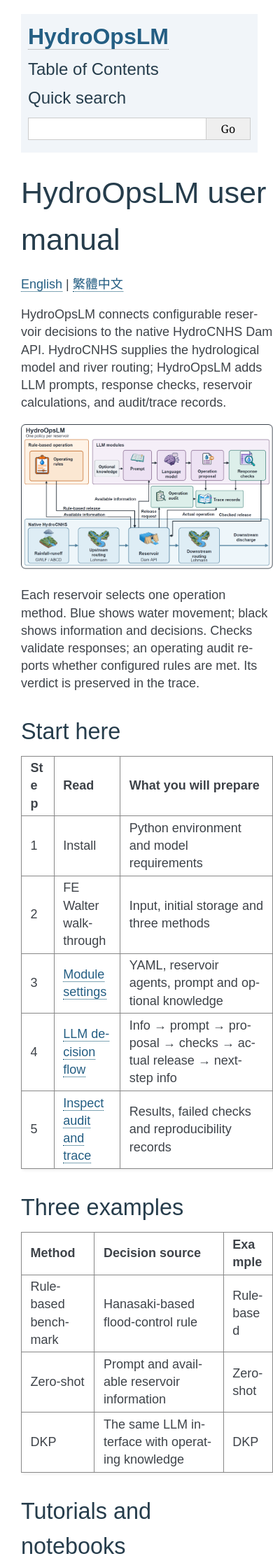
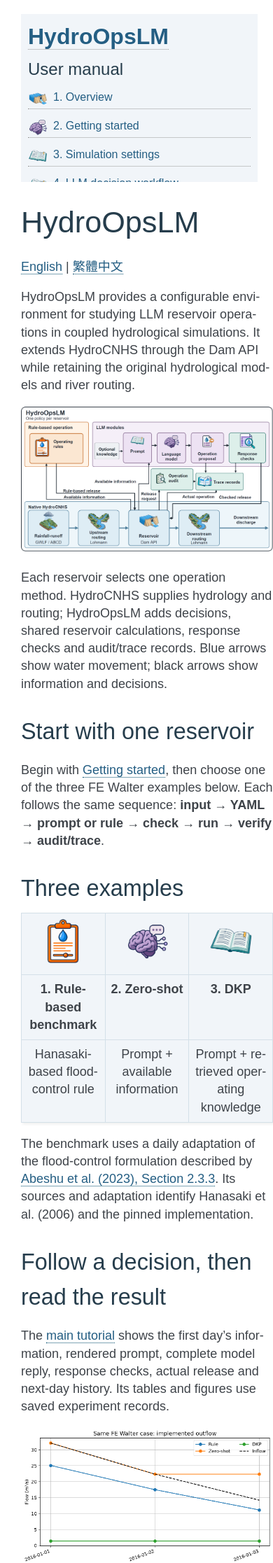
Before and after one commit to WenyuChiou/HydroReOpLLM, a Sphinx documentation site: the page built from docs/index.md, in a window 390 px wide. Shown: the top 2233 px of the page at 70% size. Built offline with Sphinx 7.4.7, drawn with Linux system fonts in a browser that asks for light colours; some of the changed text lies outside the part shown.

Commit message:
docs: guide users through three reservoir examples
Add the English chapter menu and profile-style icon links, matching seven-step case walkthroughs, embedded results and original notebook downloads. Preserve benchmark attribution and saved audit evidence.

Review-trigger: >=50 changed lines; >=3 files; documentation builder file I/O.
Reviewer: independent documentation_site_final_review (code-reviewer); PASS.
Reviewed-staged-SHA256: 4141c2fdd57eeb6cfb83ac7ad6b9a47a7c6c75f558d9777c85f50a939a2015af

Validation: Sphinx -W working and clean builds; 1298 local references; 10 tests and 4 subtests; zero new model requests.

````diff
--- a/docs/_static/manual.css
+++ b/docs/_static/manual.css
@@ -65,3 +65,34 @@ div.cell_output pre.prompt-text { font-size: 16px; line-height: 1.45; }
   white-space: nowrap;
   overflow-wrap: normal;
 }
+
+/* Linked illustrations identify the three examples; text labels remain links.
+   These rules are scoped so scientific tables keep their original layout. */
+div.body .example-links table { width: 100%; table-layout: fixed; }
+div.body .example-links th, div.body .example-links td {
+  width: 33.333%; padding: 12px 16px; text-align: center; vertical-align: top;
+  background: #f1f5f9; border: 1px solid #d4e0e8;
+}
+div.body .example-links th { padding-bottom: 0; }
+div.body .example-links td { border-top: 0; }
+div.body .example-links img { width: 88px; height: 88px; object-fit: contain; }
+div.body .example-links a { text-decoration: none; }
+div.body .example-links a:hover { text-decoration: underline; }
+div.body .example-links a:focus-visible,
+div.sphinxsidebar .manual-navigation a:focus-visible {
+  outline: 2px solid #245e83; outline-offset: 4px;
+}
+div.sphinxsidebar .manual-navigation { list-style: none; padding-left: 0; }
+div.sphinxsidebar .manual-navigation > li { margin-bottom: 12px; }
+div.sphinxsidebar .manual-navigation ul { list-style: none; padding-left: 16px; }
+div.sphinxsidebar .manual-navigation ul li { margin: 8px 0; }
+div.sphinxsidebar .manual-navigation a {
+  display: flex; align-items: flex-start; gap: 8px;
+}
+div.sphinxsidebar .navigation-icon {
+  width: 28px; height: 28px; object-fit: contain; flex-shrink: 0;
+}
+@media (max-width: 600px) {
+  div.body .example-links th, div.body .example-links td { padding: 8px 4px; }
+  div.body .example-links img { width: 64px; height: 64px; }
+}
--- /dev/null
+++ b/docs/_templates/navigation.html
@@ -0,0 +1,21 @@
+<nav aria-label="User manual">
+  <h3>User manual</h3>
+  <ul class="manual-navigation">
+    <li><a href="{{ pathto('docs/README') }}"><img class="navigation-icon" src="{{ pathto('_static/icons/reservoir.png', 1) }}" alt="" aria-hidden="true">1. Overview</a></li>
+    <li><a href="{{ pathto('docs/GETTING_STARTED') }}"><img class="navigation-icon" src="{{ pathto('_static/icons/language-model.png', 1) }}" alt="" aria-hidden="true">2. Getting started</a></li>
+    <li><a href="{{ pathto('docs/USER_GUIDE') }}"><img class="navigation-icon" src="{{ pathto('_static/icons/prompt.png', 1) }}" alt="" aria-hidden="true">3. Simulation settings</a></li>
+    <li><a href="{{ pathto('docs/LLM_MODULES') }}"><img class="navigation-icon" src="{{ pathto('_static/icons/prompt.png', 1) }}" alt="" aria-hidden="true">4. LLM decision workflow</a></li>
+    <li><a href="{{ pathto('examples/fe_walter/README') }}"><img class="navigation-icon" src="{{ pathto('_static/icons/rule.png', 1) }}" alt="" aria-hidden="true">5. Examples</a>
+      <ul>
+        <li><a href="{{ pathto('examples/fe_walter/benchmark/README') }}"><img class="navigation-icon" src="{{ pathto('_static/icons/rule.png', 1) }}" alt="" aria-hidden="true">Rule-based benchmark</a></li>
+        <li><a href="{{ pathto('examples/fe_walter/zero_shot/README') }}"><img class="navigation-icon" src="{{ pathto('_static/icons/language-model.png', 1) }}" alt="" aria-hidden="true">Zero-shot</a></li>
+        <li><a href="{{ pathto('examples/fe_walter/dkp/README') }}"><img class="navigation-icon" src="{{ pathto('_static/icons/prompt.png', 1) }}" alt="" aria-hidden="true">DKP</a></li>
+      </ul>
+    </li>
+    <li><a href="{{ pathto('tutorials/advanced') }}"><img class="navigation-icon" src="{{ pathto('_static/icons/reservoir.png', 1) }}" alt="" aria-hidden="true">6. Multiple reservoirs</a></li>
+    <li><a href="{{ pathto('docs/RESULTS_GUIDE') }}"><img class="navigation-icon" src="{{ pathto('_static/icons/records.png', 1) }}" alt="" aria-hidden="true">7. Results, audit and troubleshooting</a></li>
+    <li><a href="{{ pathto('docs/REFERENCE') }}"><img class="navigation-icon" src="{{ pathto('_static/icons/records.png', 1) }}" alt="" aria-hidden="true">8. Reference and citation</a></li>
+  </ul>
+  <p><a href="{{ pathto('tutorials/main') }}">Main tutorial</a> ·
+     <a href="{{ pathto('index.zh-TW') }}">繁體中文</a></p>
+</nav>
--- a/docs/build.py
+++ b/docs/build.py
@@ -33,6 +33,7 @@ PAGES = {
         "README.md", "README.zh-TW.md", "LLM_MODULES.md", "LLM_MODULES.zh-TW.md",
         "USER_GUIDE.md", "USER_GUIDE.zh-TW.md", "HYDROLOGY_SETUP.md",
         "LIVE_READINESS.md", "auditor_plugins.md", "PROJECT_INVENTORY.md", "BUILDING.md",
+        "GETTING_STARTED.md", "RESULTS_GUIDE.md", "REFERENCE.md",
     )},
 }
 LINK = re.compile(r"(!?\[[^\]]*\]\()([^\s)]+)(\))")
@@ -84,14 +85,15 @@ def prepare(source: Path) -> None:
     for name in ("main", "advanced"):
         shutil.copyfile(ROOT / f"tutorials/{name}.ipynb", downloads / f"{name}.ipynb")
     groups = {
-        "Start here": ["docs/README", "docs/BUILDING", "examples/fe_walter/README"],
-        "Three methods": [f"examples/fe_walter/{method}/README"
+        "User guide": ["docs/README", "docs/GETTING_STARTED", "docs/USER_GUIDE",
+                       "docs/LLM_MODULES", "examples/fe_walter/README"],
+        "Three examples": [f"examples/fe_walter/{method}/README"
                           for method in ("benchmark", "zero_shot", "dkp")],
-        "Configure and verify": ["docs/LLM_MODULES", "docs/USER_GUIDE",
-                                 "docs/auditor_plugins", "docs/LIVE_READINESS"],
-        "Tutorials": ["tutorials/README", "tutorials/main", "tutorials/advanced"],
+        "Continue": ["tutorials/advanced", "docs/RESULTS_GUIDE", "docs/REFERENCE"],
+        "Tutorials": ["tutorials/README", "tutorials/main"],
         "HydroCNHS and references": ["docs/HYDROLOGY_SETUP", "paper/technical_note",
-                                    "docs/PROJECT_INVENTORY", "archive/README", "repository"],
+                                    "docs/PROJECT_INVENTORY", "archive/README", "repository",
+                                    "docs/BUILDING", "docs/auditor_plugins", "docs/LIVE_READINESS"],
         "繁體中文": [path.rsplit(".", 1)[0] for path in PAGES.values()
                    if "zh-TW" in path],
     }
@@ -101,6 +103,7 @@ def prepare(source: Path) -> None:
                          + "\n".join(entries) + "\n```\n")
     shutil.copyfile(ROOT / "docs/conf.py", source / "conf.py")
     shutil.copytree(ROOT / "docs/_static", source / "_static")
+    shutil.copytree(ROOT / "docs/_templates", source / "_templates")
 
 
 def main() -> int:
--- a/docs/conf.py
+++ b/docs/conf.py
@@ -12,5 +12,6 @@ html_static_path = ["_static"]
 html_css_files = ["manual.css"]
 html_theme_options = {"page_width": "1280px", "body_max_width": "960px",
                       "sidebar_width": "260px", "fixed_sidebar": True}
-html_sidebars = {"**": ["about.html", "globaltoc.html", "searchbox.html"]}
-exclude_patterns = ["_static/**", "_notebook_downloads/**"]  # Downloads are not extra pages.
+templates_path = ["_templates"]
+html_sidebars = {"**": ["about.html", "navigation.html", "searchbox.html"]}
+exclude_patterns = ["_static/**", "_templates/**", "_notebook_downloads/**"]
--- a/docs/index.md
+++ b/docs/index.md
@@ -1,49 +1,68 @@
-# HydroOpsLM user manual
+# HydroOpsLM
 
 [English](index.md) | [繁體中文](index.zh-TW.md)
 
-HydroOpsLM connects configurable reservoir decisions to the native HydroCNHS
-Dam API. HydroCNHS supplies the hydrological model and river routing; HydroOpsLM
-adds LLM prompts, response checks, reservoir calculations, and audit/trace records.
+HydroOpsLM provides a configurable environment for studying LLM reservoir
+operations in coupled hydrological simulations. It extends HydroCNHS through
+the Dam API while retaining the original hydrological models and river routing.
 
 ![HydroOpsLM concept](figures/hydrocnhs-coupling-framework-en.png)
 
-Each reservoir selects one operation method. Blue shows water movement; black
-shows information and decisions. Checks validate responses; an operating audit
-reports whether configured rules are met. Its verdict is preserved in the trace.
+Each reservoir selects one operation method. HydroCNHS supplies hydrology and
+routing; HydroOpsLM adds decisions, shared reservoir calculations, response checks
+and audit/trace records. Blue arrows show water movement; black arrows show
+information and decisions.
 
-## Start here
+## Start with one reservoir
 
-| Step | Read | What you will prepare |
-|---|---|---|
-| 1 | [Install](../README.md#install) | Python environment and model requirements |
-| 2 | [FE Walter walkthrough](../examples/fe_walter/README.md) | Input, initial storage and three methods |
-| 3 | [Module settings](USER_GUIDE.md) | YAML, reservoir agents, prompt and optional knowledge |
-| 4 | [LLM decision flow](LLM_MODULES.md) | Info → prompt → proposal → checks → actual release → next-step info |
-| 5 | [Inspect audit and trace](USER_GUIDE.md#troubleshooting) | Results, failed checks and reproducibility records |
+Begin with [Getting started](GETTING_STARTED.md), then choose one of the three
+FE Walter examples below. Each follows the same sequence:
+**input → YAML → prompt or rule → check → run → verify → audit/trace**.
 
 ## Three examples
 
-| Method | Decision source | Example |
+::::{container} example-links
+
+| ![Rule-based benchmark](_static/icons/rule.png) | ![Zero-shot](_static/icons/language-model.png) | ![DKP](_static/icons/prompt.png) |
 |---|---|---|
-| Rule-based benchmark | Hanasaki-based flood-control rule | [Rule-based](../examples/fe_walter/benchmark/README.md) |
-| Zero-shot | Prompt and available reservoir information | [Zero-shot](../examples/fe_walter/zero_shot/README.md) |
-| DKP | The same LLM interface with operating knowledge | [DKP](../examples/fe_walter/dkp/README.md) |
+| **[1. Rule-based benchmark](../examples/fe_walter/benchmark/README.md)** | **[2. Zero-shot](../examples/fe_walter/zero_shot/README.md)** | **[3. DKP](../examples/fe_walter/dkp/README.md)** |
+| Hanasaki-based flood-control rule | Prompt + available information | Prompt + retrieved operating knowledge |
 
-## Tutorials and notebooks
+::::
 
-Read the [single-reservoir tutorial](../tutorials/main.ipynb) or the
-[multiple-reservoir tutorial](../tutorials/advanced.ipynb) in this site. Their
-tables, figures and model replies use saved experiment records. Building the
-site makes no model request.
+The benchmark uses a daily adaptation of the flood-control formulation described
+by [Abeshu et al. (2023), Section 2.3.3](https://gmd.copernicus.org/articles/16/5449/2023/).
+Its [sources and adaptation](../examples/fe_walter/benchmark/README.md#sources-and-adaptation)
+identify Hanasaki et al. (2006) and the pinned implementation.
+
+## Follow a decision, then read the result
+
+The [main tutorial](../tutorials/main.ipynb) shows the first day's information,
+rendered prompt, complete model reply, response checks, actual release and
+next-day history. Its tables and figures use saved experiment records.
+
+![Three-day FE Walter results](../tutorials/assets/fe_walter_three_method.png)
+
+These three-day trajectories share inflow and initial conditions. They illustrate
+implemented outflow and storage; they do not establish policy performance.
+Operating-audit verdicts remain visible in the tutorial.
 
 - {download}`Download the main notebook <_notebook_downloads/main.ipynb>`
+
+Use [Simulation settings](USER_GUIDE.md) to change inputs and agents,
+[LLM decision workflow](LLM_MODULES.md) to follow the information exchange, and
+[Results, audit and troubleshooting](RESULTS_GUIDE.md) to inspect a run.
+
+## Extend to a river network
+
+The [multiple-reservoir tutorial](../tutorials/advanced.ipynb) adds controlled
+reservoirs, passive outlets and routing. Each controlled reservoir has its own
+decision history; the river network determines downstream effects.
+
 - {download}`Download the advanced notebook <_notebook_downloads/advanced.ipynb>`
 
-## Native hydrology and citation
+See [Reference and citation](REFERENCE.md) for detailed settings, method sources
+and reproducibility guidance.
 
-For watershed parameters, hydrological modeling and calibration/validation, use
-the [HydroCNHS user manual](https://cylin928.github.io/HydroCNHS/) and
-[native setup guidance](HYDROLOGY_SETUP.md). Cite the
-[original HydroCNHS paper](https://doi.org/10.1061/(ASCE)WR.1943-5452.0001630)
-separately from the HydroOpsLM extension.
+For watershed parameters, hydrological modeling and calibration/validation,
+continue with the [original HydroCNHS documentation](https://cylin928.github.io/HydroCNHS/).
````
Also changed, not shown: docs/GETTING_STARTED.md (added, +57 -0 lines), docs/README.md (+25 -17 lines), docs/REFERENCE.md (added, +59 -0 lines), docs/RESULTS_GUIDE.md (added, +75 -0 lines), docs/_static/icons/SOURCES.json (added, +57 -0 lines), docs/_static/icons/language-model.png (added), docs/_static/icons/prompt.png (added), docs/_static/icons/records.png (added), docs/_static/icons/reservoir.png (added), docs/_static/icons/rule.png (added), examples/fe_walter/README.md, examples/fe_walter/benchmark/README.md, examples/fe_walter/dkp/README.md, examples/fe_walter/zero_shot/README.md.
